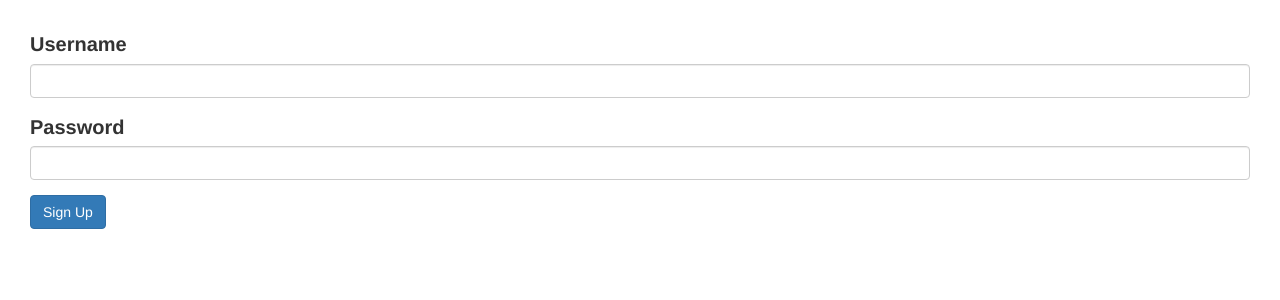
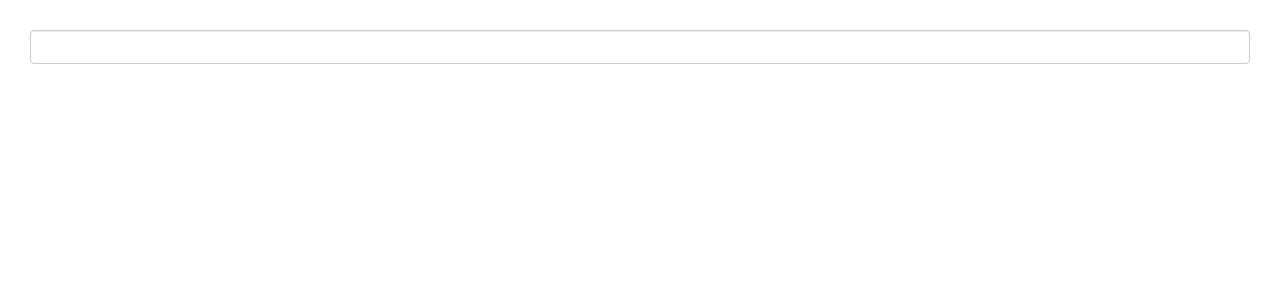
Before and after one commit to corsantic/AngularTraining, an Angular app: page / in a window 1280 px wide. Shown: the top 300 px of the page. Built offline with nearby package versions, Linux system fonts and the light colour scheme.

Commit message:
new-course-form FromArray

```diff
--- a/src/app/app.component.html
+++ b/src/app/app.component.html
@@ -1 +1 @@
-<signup-form></signup-form>
+<new-course-form></new-course-form>
--- a/src/app/app.module.ts
+++ b/src/app/app.module.ts
@@ -11,6 +11,8 @@
 import { PanelComponent } from './panel/panel.component';
 import { InputFormatDirective } from './input-format.directive';
 import { ContactFormComponent } from './contact-form/contact-form.component';
+import { NewcourseFormComponent } from './newcourse-form/newcourse-form.component';
+import { NewCourseFormComponent } from './new-course-form/new-course-form.component';
 @NgModule({
   declarations: [
     AppComponent,
@@ -21,7 +23,8 @@
     PanelComponent,
     InputFormatDirective,
     ContactFormComponent,
-    SignupFormComponent
+    SignupFormComponent,
+    NewCourseFormComponent
   ],
   imports: [
     BrowserModule,
--- /dev/null
+++ b/src/app/new-course-form/new-course-form.component.html
@@ -0,0 +1,13 @@
+<form>
+  <input
+  type="text" class="form-control"
+  (keyup.enter)="addTopic(topic)" #topic
+  >
+  <ul class="list-group">
+    <li *ngFor="let topic of topics.controls"
+    (click)="deleteTopic(topic)"
+    class="list-group-item">
+{{topic.value}}
+    </li>
+  </ul>
+</form>
--- /dev/null
+++ b/src/app/new-course-form/new-course-form.component.ts
@@ -0,0 +1,31 @@
+import { FormGroup, FormControl, FormArray } from '@angular/forms';
+import { Component, OnInit } from '@angular/core';
+
+@Component({
+  selector: 'new-course-form',
+  templateUrl: './new-course-form.component.html',
+  styleUrls: ['./new-course-form.component.css'],
+
+})
+export class NewCourseFormComponent  {
+form=new FormGroup({
+  topics:new FormArray([])
+});
+
+addTopic(topic:HTMLInputElement){
+ this.topics.push(new FormControl(topic.value));
+ topic.value='';
+
+}
+deleteTopic(topic:FormControl){
+
+ let topicIndex= this.topics.controls.indexOf(topic);
+
+ this.topics.removeAt(topicIndex);
+
+}
+get topics(){
+  return this.form.get('topics') as FormArray;
+}
+
+}
--- a/src/app/signup-form/signup-form.component.html
+++ b/src/app/signup-form/signup-form.component.html
@@ -2,6 +2,7 @@
     <div *ngIf="form.errors" class="alert alert-danger" >
         The username or password is invalid
     </div>
+    <div formGroupName="account">
     <div class="form-group">
         <label for="username">Username</label>
         <input formControlName="username"
@@ -31,5 +32,6 @@
             Password is required
         </div>
     </div>
+</div>
     <button class="btn btn-primary" type="submit">Sign Up</button>
 </form>
--- a/src/app/signup-form/signup-form.component.ts
+++ b/src/app/signup-form/signup-form.component.ts
@@ -8,6 +8,7 @@
 })
 export class SignupFormComponent {
   form = new FormGroup({
+    account:new FormGroup({
       username: new FormControl('', [
         Validators.required,
         UsernameValidators.cannotContainSpace,
@@ -15,6 +16,8 @@
 
       ),
       password: new FormControl('', Validators.required)
+    })
+
   });
 
   login() {
@@ -27,10 +30,10 @@
 
 
   get username() {
-    return this.form.get('username');
+    return this.form.get('account.username');
   }
   get password() {
-    return this.form.get('password');
+    return this.form.get('account.password');
   }
 
 }
```
Also changed, not shown: src/app/new-course-form/new-course-form.component.css (added), 1 other file (tests, documents, lock files or other folders). Lines whose indentation alone changed are shown as unchanged.
